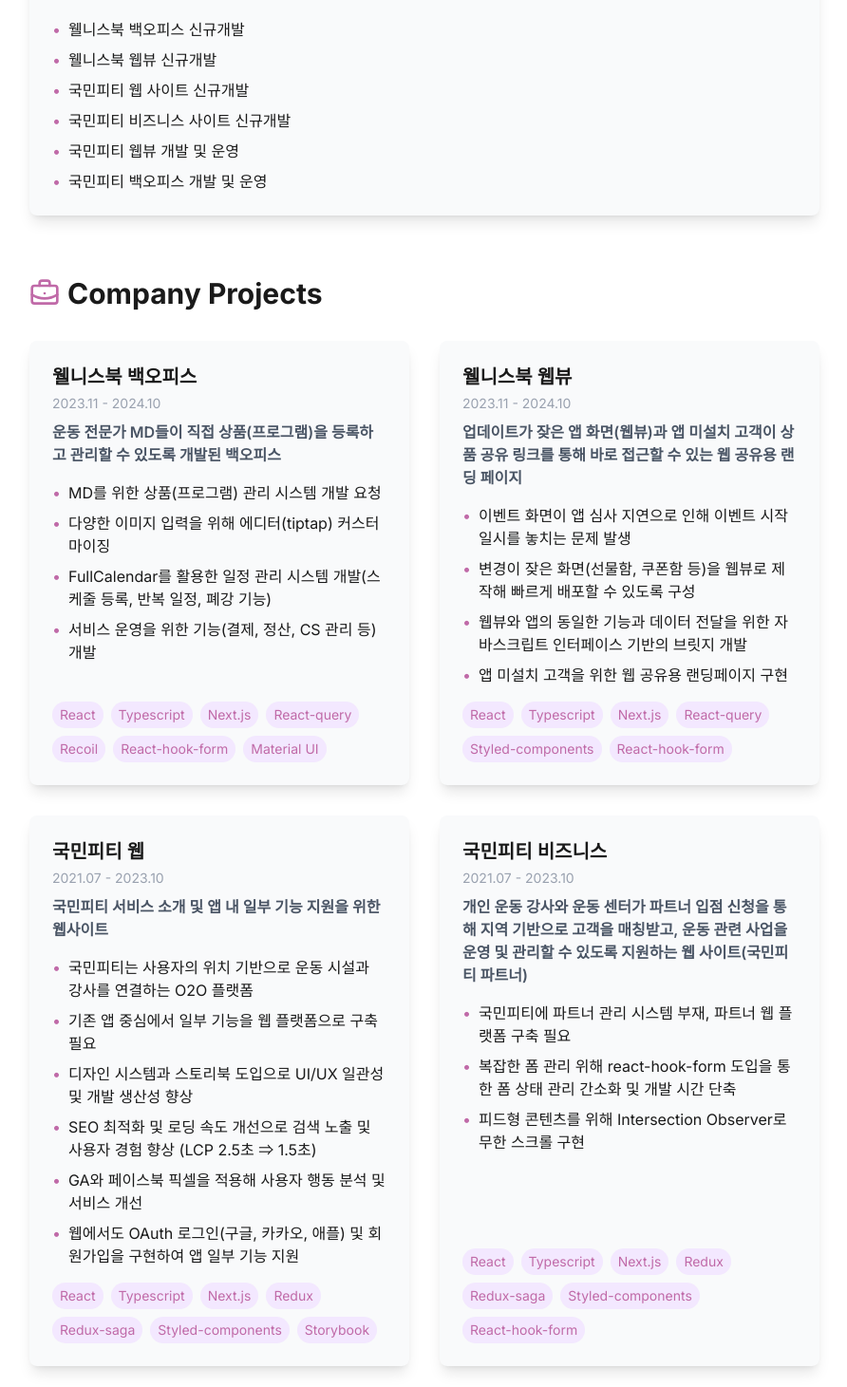
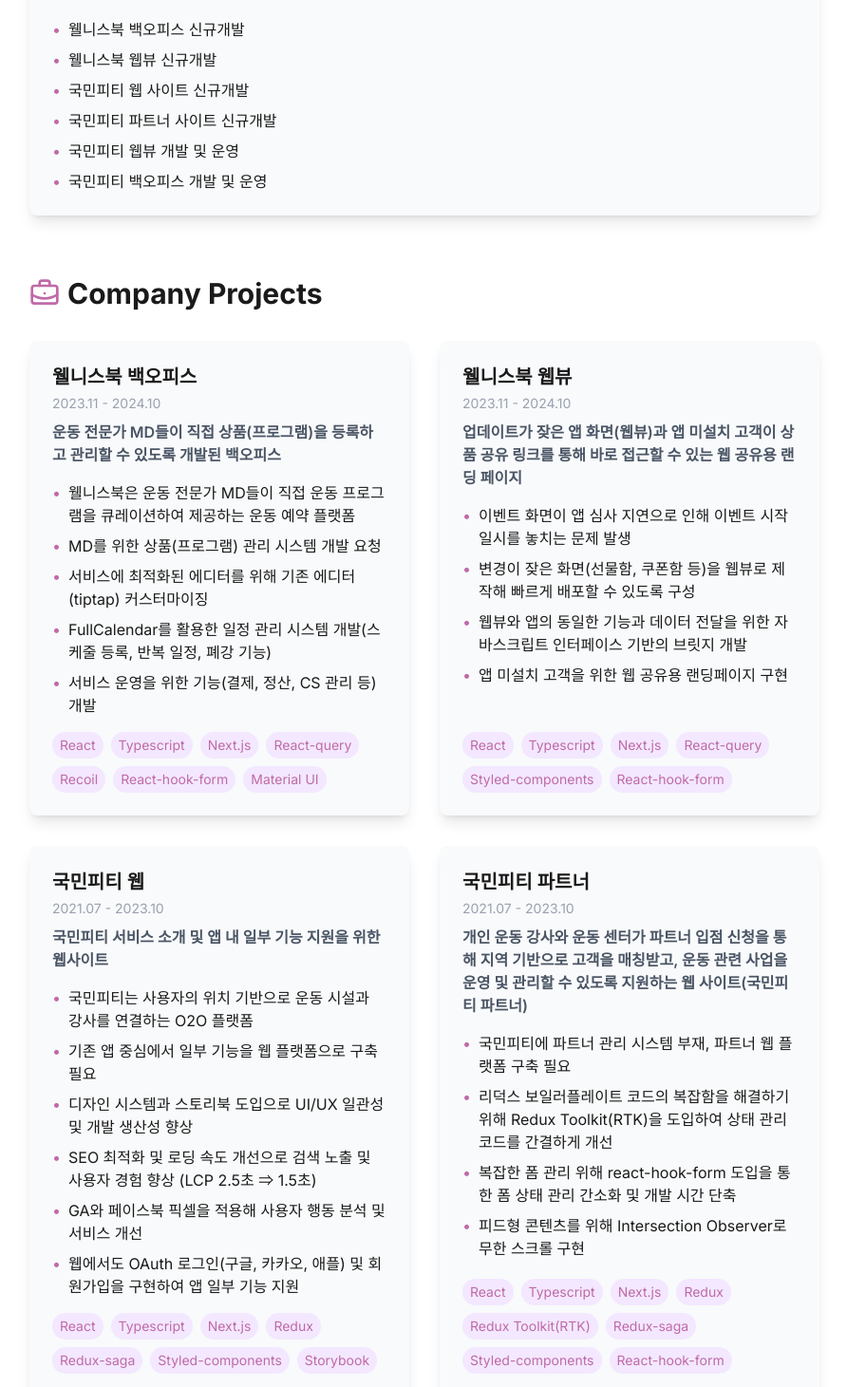
Before and after one commit to iamkjw77/portfolio, a Next.js app: page / in a window 1280 px wide. Shown: the part 1869-3330 px from the top of the page at 95% size, without its empty margins (193-1085 px from the left). Built offline with nearby package versions, Linux system fonts and the light colour scheme.

Commit message:
feat: 프로젝트 업적 추가

```diff
--- a/src/app/projects/components/MotionProject.tsx
+++ b/src/app/projects/components/MotionProject.tsx
@@ -124,7 +124,7 @@
               {project.techStack.map((stack) => (
                 <li
                   key={stack}
-                  className="px-3 py-1 bg-purple-100 dark:bg-purple-900/50 text-accent dark:text-purple-300 rounded-full">
+                  className="px-3 py-1 bg-purple-100 dark:bg-rose-400/30 text-accent dark:text-rose-100 rounded-full">
                   {stack}
                 </li>
               ))}
--- a/src/app/robots.ts
+++ /dev/null
@@ -1,12 +0,0 @@
-import { siteConfig } from '@/config/site';
-import { MetadataRoute } from 'next';
-
-export default function robots(): MetadataRoute.Robots {
-  return {
-    rules: {
-      userAgent: '*',
-      allow: '/',
-    },
-    sitemap: `${siteConfig.url}/sitemap.xml`,
-  };
-}
--- a/src/components/home/Experience.tsx
+++ b/src/components/home/Experience.tsx
@@ -121,10 +121,10 @@
                         {project.techStack.map((stack) => (
                           <li
                             key={stack}
-                            className="px-2 py-1 bg-purple-100 dark:bg-purple-900/50
-                           text-accent dark:text-purple-300 rounded-full
+                            className="px-2 py-1 bg-purple-100 dark:bg-rose-400/30
+                           text-accent dark:text-rose-100 rounded-full
                            text-xs md:text-sm
-                           group-hover:bg-purple-200 dark:group-hover:bg-purple-800/60">
+                           group-hover:bg-purple-200 dark:group-hover:bg-rose-500/30">
                             {stack}
                           </li>
                         ))}
@@ -204,10 +204,10 @@
                         {project.techStack.map((stack) => (
                           <li
                             key={stack}
-                            className="px-2 py-1 bg-purple-100 dark:bg-purple-900/50
-                           text-accent dark:text-purple-300 rounded-full
+                            className="px-2 py-1 bg-purple-100 dark:bg-rose-400/30
+                           text-accent dark:text-rose-100 rounded-full
                            text-xs md:text-sm
-                           group-hover:bg-purple-200 dark:group-hover:bg-purple-800/60">
+                           group-hover:bg-purple-200 dark:group-hover:bg-rose-500/30">
                             {stack}
                           </li>
                         ))}
--- a/src/constants/home/index.tsx
+++ b/src/constants/home/index.tsx
@@ -97,7 +97,7 @@
         '웰니스북 백오피스 신규개발',
         '웰니스북 웹뷰 신규개발',
         '국민피티 웹 사이트 신규개발',
-        '국민피티 비즈니스 사이트 신규개발',
+        '국민피티 파트너 사이트 신규개발',
         '국민피티 웹뷰 개발 및 운영',
         '국민피티 백오피스 개발 및 운영',
       ],
@@ -131,8 +131,9 @@
         { type: 'image', url: '/projects/wellnessbook/backoffice/08.png' },
       ],
       summary: [
+        '웰니스북은 운동 전문가 MD들이 직접 운동 프로그램을 큐레이션하여 제공하는 운동 예약 플랫폼',
         'MD를 위한 상품(프로그램) 관리 시스템 개발 요청',
-        '다양한 이미지 입력을 위해 에디터(tiptap) 커스터마이징',
+        '서비스에 최적화된 에디터를 위해 기존 에디터(tiptap) 커스터마이징',
         'FullCalendar를 활용한 일정 관리 시스템 개발(스케줄 등록, 반복 일정, 폐강 기능)',
         '서비스 운영을 위한 기능(결제, 정산, CS 관리 등) 개발',
       ],
@@ -302,8 +303,8 @@
       ],
     },
     {
-      id: 'kookminpt-business',
-      name: '국민피티 비즈니스',
+      id: 'kookminpt-partner',
+      name: '국민피티 파트너',
       period: '2021.07 - 2023.10',
       description:
         '개인 운동 강사와 운동 센터가 파트너 입점 신청을 통해 지역 기반으로 고객을 매칭받고, 운동 관련 사업을 운영 및 관리할 수 있도록 지원하는 웹 사이트(국민피티 파트너)',
@@ -312,6 +313,7 @@
         'Typescript',
         'Next.js',
         'Redux',
+        'Redux Toolkit(RTK)',
         'Redux-saga',
         'Styled-components',
         'React-hook-form',
@@ -331,14 +333,23 @@
       ],
       summary: [
         '국민피티에 파트너 관리 시스템 부재, 파트너 웹 플랫폼 구축 필요',
+        '리덕스 보일러플레이트 코드의 복잡함을 해결하기 위해 Redux Toolkit(RTK)을 도입하여 상태 관리 코드를 간결하게 개선',
         '복잡한 폼 관리 위해 react-hook-form 도입을 통한 폼 상태 관리 간소화 및 개발 시간 단축',
         '피드형 콘텐츠를 위해 Intersection Observer로 무한 스크롤 구현',
       ],
       background: [
         '국민피티 서비스에는 파트너(개인 운동 강사, 운동 센터)를 위한 관리 시스템이 존재하지 않아, 운영팀이 모든 입점 및 센터 관리를 수작업으로 진행해야 했습니다. 이러한 이유로 파트너가 플랫폼을 통해 입점 신청을 하고 센터를 관리할 수 있는 시스템이 필요했습니다.',
+        '리덕스에서 하나의 기능을 추가할 때마다 반복적으로 작성해야 하는 보일러플레이트 코드(액션 생성자, 리듀서, 상태 업데이트 로직) 때문에 코드의 복잡도가 증가하고 생산성이 저하되는 문제가 발생했습니다.',
         '센터 관련 정보를 입력해야 하는 여러 페이지(입점 신청, 센터 정보 입력 등)에서 다양한 폼 형태가 요구되었고, 이로 인해 폼 상태 관리가 복잡해져 이 상태들을 쉽게 관리할 수 있는 방법을 고민하게 되었습니다.',
       ],
       meaning: [
+        {
+          title:
+            '리덕스 보일러플레이트 코드의 복잡함을 해결하기 위해 Redux Toolkit(RTK)을 도입',
+          description: [
+            '반복적인 보일러플레이트 코드 작성을 개선하기 위해 Redux Toolkit(RTK)을 도입하여 createSlice와 같은 내장 도구를 활용해 코드 작성량을 줄이고, 상태 관리 로직을 자동화했습니다. 덕분에 코드의 가독성과 유지보수성이 개선되었으며, 비동기 처리와 상태 업데이트가 더욱 직관적으로 이루어졌습니다.',
+          ],
+        },
         {
           title: '복잡한 폼 상태 관리를 위한 react-hook-form 도입',
           description: [
@@ -385,10 +396,12 @@
       ],
       summary: [
         '딥링크(Deeplink)를 사용하여 앱 설치 고객은 앱 내 화면으로, 미설치 고객은 랜딩 페이지로 유도',
+        'React Query를 도입하여 UI와 비즈니스 로직을 분리시켜 코드의 가독성과 유지보수성 향상',
         '앱 내 업데이트가 많은 화면을 웹뷰로 제작하여 사용자 경험 강화',
       ],
       background: [
         '기존에는 앱 내에서 센터나 강사를 공유할 수 있는 기능이 있었지만, 앱을 설치한 사용자만 이 기능을 이용할 수 있었습니다. 이로 인해 앱을 미설치한 고객의 이탈률이 높아지는 문제가 발생했습니다.',
+        '서버 상태 관리 로직이 UI 컴포넌트와 결합되어 코드가 복잡해지고, 서버 데이터가 변경될 때 클라이언트 상태와의 일관성을 맞추는 작업이 번거로웠습니다.',
         '국민피티는 모바일 앱을 통해 제공되는 서비스로, 변경이 빈번한 화면을 앱으로 구현하면 앱 심사 과정이 길어짐에 따라 정확한 시간에 맞춰 시작해야 하는 미션, 이벤트 기능의 시작 일시가 지연되는 문제가 발생했습니다. 따라서 이러한 화면을 웹뷰로 구현할 필요성이 생겼습니다.',
       ],
       meaning: [
@@ -396,6 +409,12 @@
           title: '앱 미설치 고객을 위한 랜딩 페이지 및 딥링크 구현',
           description: [
             '앱 미설치 고객을 위한 랜딩 페이지를 새로 구현하였고, 랜딩 페이지에서 앱 설치 여부에 따라 분기하는 기능을 구현하기 위해 딥링크를 학습했습니다. 안드로이드와 iOS에서 각각 앱링크와 유니버셜 링크를 사용하여 딥링크를 구현했습니다.',
+          ],
+        },
+        {
+          title: 'React Query를 도입하여 UI와 비즈니스 로직을 분리',
+          description: [
+            'React Query를 도입하여 서버 상태를 UI와 분리하고, 데이터를 요청하는 로직을 컴포넌트 외부로 분리시켰습니다. 또한 React Query를 사용하여 서버 상태를 자동으로 동기화하고, 로컬 상태와 일관성을 유지하면서 데이터 변경 시 UI를 즉시 업데이트할 수 있도록 하여 유지보수성과 확장성을 향상시켰습니다.',
           ],
         },
         {
@@ -546,7 +565,6 @@
         '사이드 바(검색, 친구 및 참여중인 채팅방)',
         '실시간 채팅(웹 소켓)',
         '실시간 알림(웹 소켓)',
-        'AWS EC2 CI/CD',
         'CI/CD 구축: GitHub Actions와 Docker를 활용하여 AWS EC2에 자동 배포 환경 구성',
       ],
     },
```
Also changed, not shown: public/robots.txt (added), 1 other file (tests, documents, lock files or other folders).
